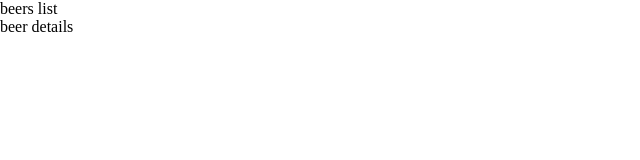
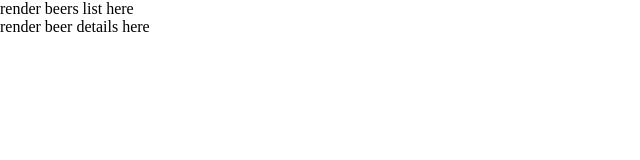
Before and after one commit to marcinwieprzkowicz/code-test-angularjs, a website built with webpack: page assets/index.html in a window 1280 px wide. Shown: the whole page, without its empty margins (0-640 px from the left). Built offline with nearby package versions, Linux system fonts and the light colour scheme; some packages are replaced by stand-ins of ours.

```diff
--- a/assets/javascripts/application.template.html
+++ b/assets/javascripts/application.template.html
@@ -1,8 +1,8 @@
 <div class="app">
   <div class="beers">
-    beers list
+    render beers list here
   </div>
   <div class="beer">
-    beer details
+    render beer details here
   </div>
 </div>
```
Also changed, not shown: README.md (added), 1 other file.
